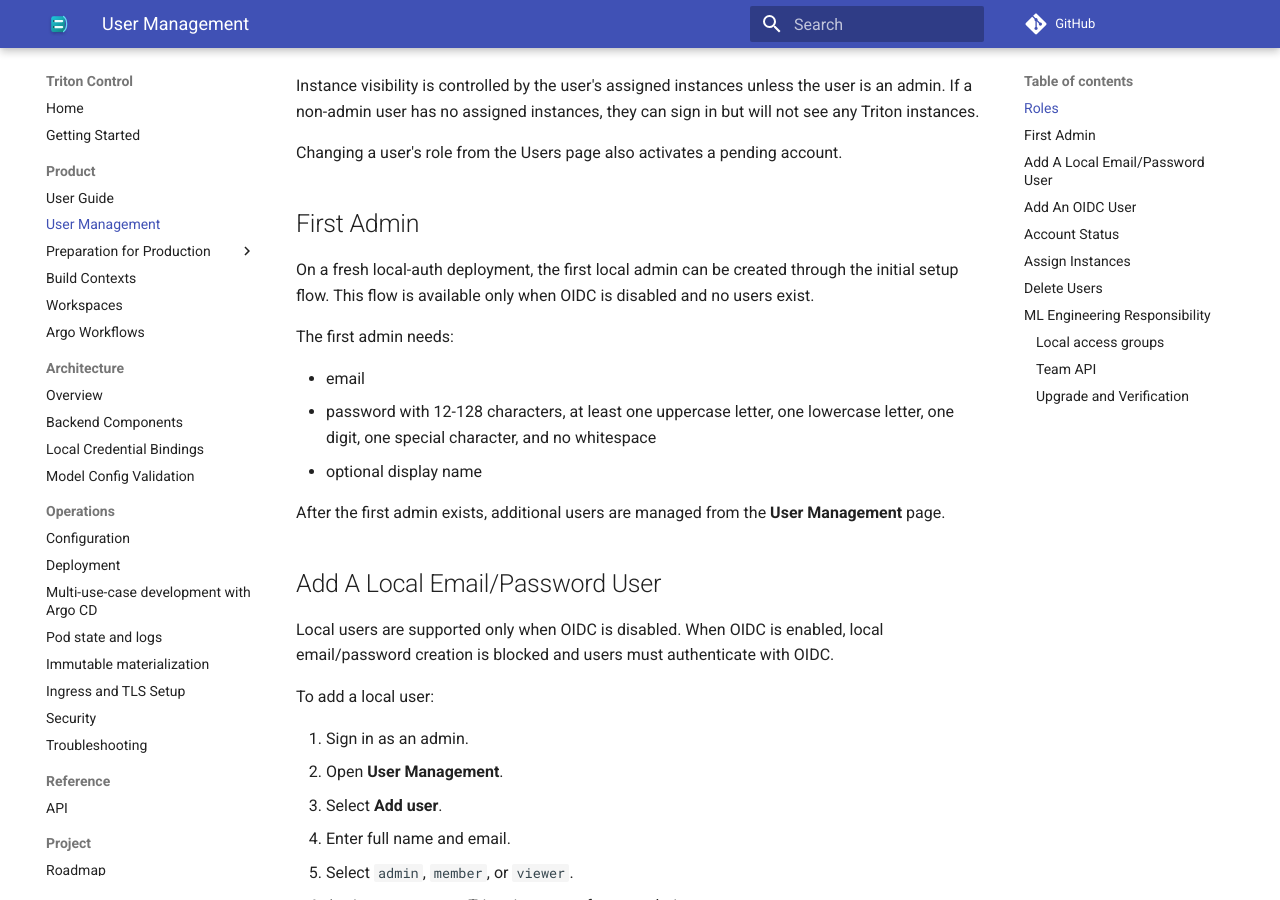
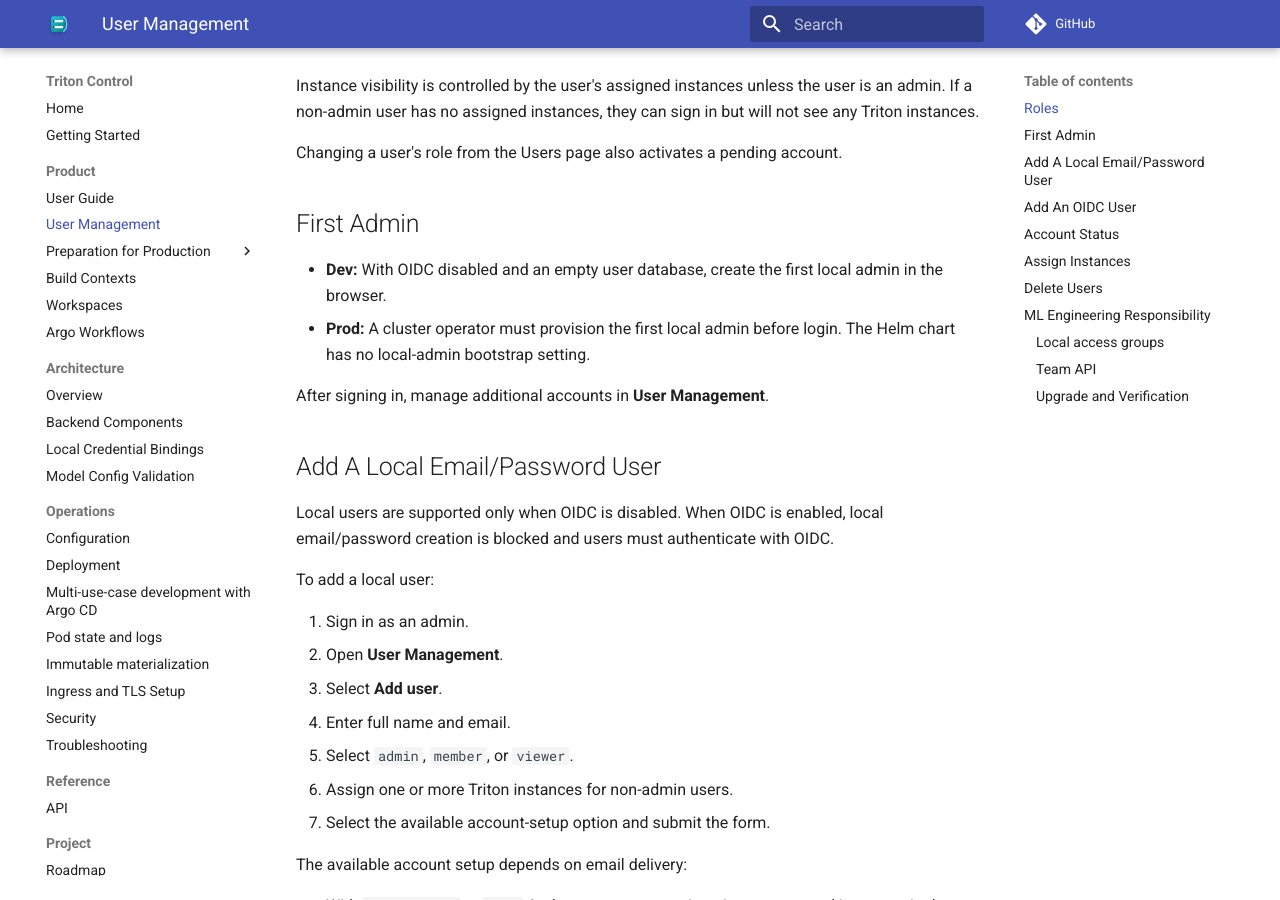
Before and after one commit to ai-lab-tech/triton-control, an MkDocs documentation site: the page built from docs/user-management.md, in a window 1280 px wide and 900 px high, scrolled down 591 px. Built offline with MkDocs 1.6.1 and Material for MkDocs 9.7.7, drawn with Linux system fonts in a browser that asks for light colours; comment, search, counter and statistics services are not loaded.

Commit message:
feat: update first admin creation instructions for local-auth deployments

```diff
--- a/docs/user-management.md
+++ b/docs/user-management.md
@@ -19,19 +19,12 @@ Changing a user's role from the Users page also activates a pending account.
 
 ## First Admin
 
-On a fresh local-auth deployment, the first local admin can be created through
-the initial setup flow. This flow is available only when OIDC is disabled and no
-users exist.
+- **Dev:** With OIDC disabled and an empty user database, create the first
+  local admin in the browser.
+- **Prod:** A cluster operator must provision the first local admin before login.
+  The Helm chart has no local-admin bootstrap setting.
 
-The first admin needs:
-
-- email
-- password with 12-128 characters, at least one uppercase letter, one lowercase
-  letter, one digit, one special character, and no whitespace
-- optional display name
-
-After the first admin exists, additional users are managed from the **User Management**
-page.
+After signing in, manage additional accounts in **User Management**.
 
 ## Add A Local Email/Password User
 
```
